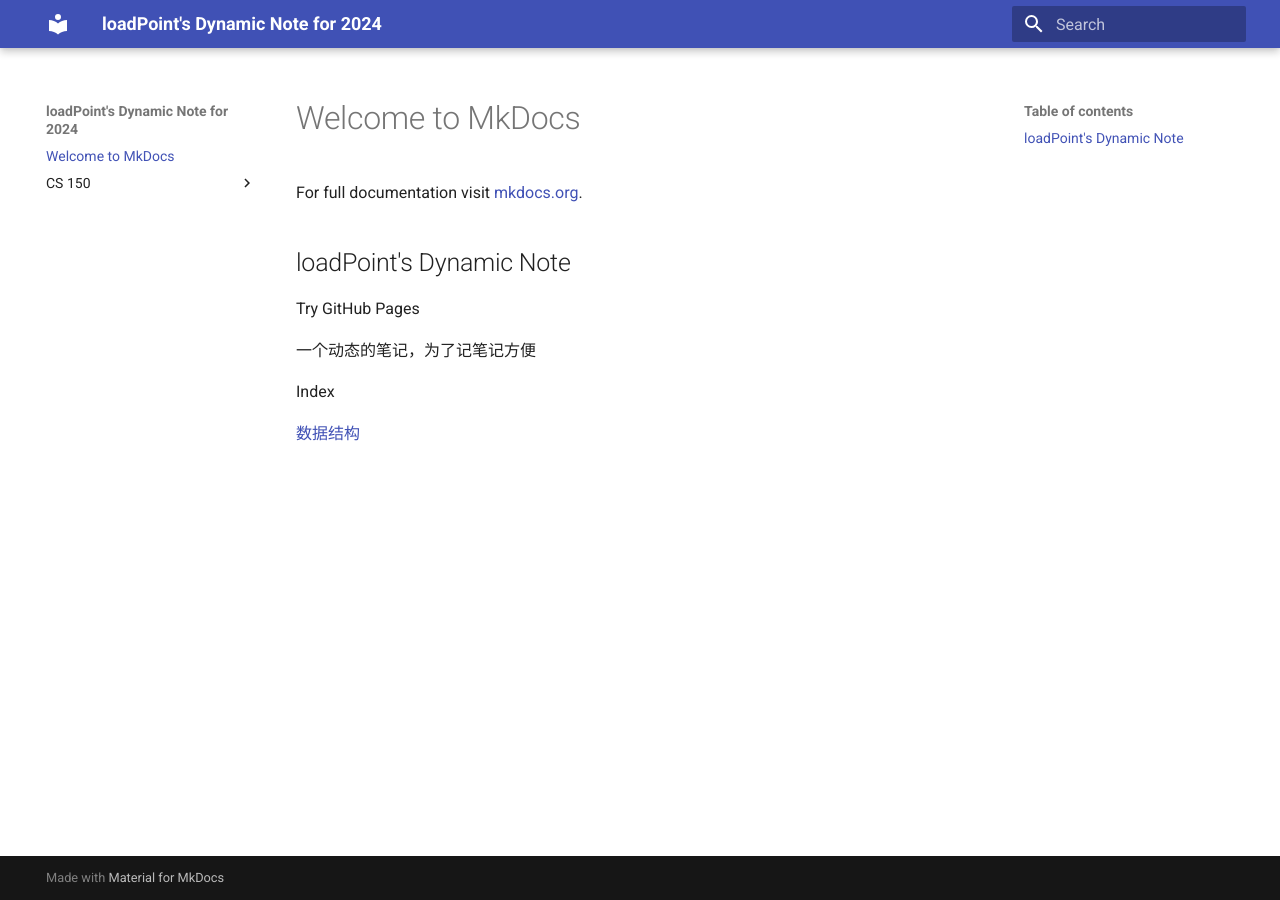
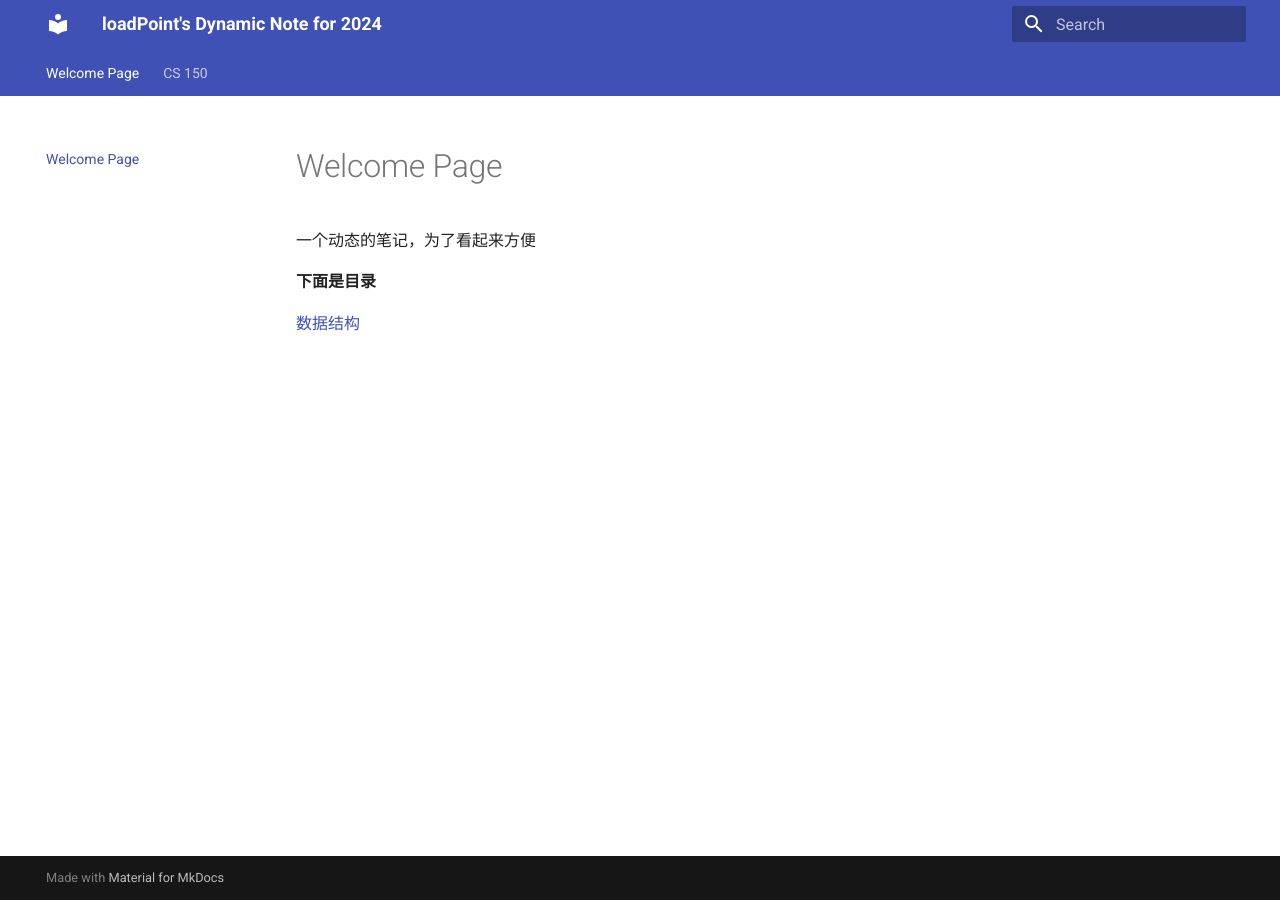
Before and after one commit to loadPoint/loadPoint.github.io, an MkDocs documentation site: the page built from docs/index.md, in a window 1280 px wide. Built offline with MkDocs 1.6.1 and Material for MkDocs 9.7.7, drawn with Linux system fonts in a browser that asks for light colours.

Commit message:
mark: 似乎 mkdocs 确实比较好用

```diff
--- a/docs/index.md
+++ b/docs/index.md
@@ -1,12 +1,7 @@
-# Welcome to MkDocs
+# Welcome Page
 
-For full documentation visit [mkdocs.org](https://www.mkdocs.org).
+一个动态的笔记，为了看起来方便
 
-## loadPoint's Dynamic Note
-Try GitHub Pages
+**下面是目录**
 
-一个动态的笔记，为了记笔记方便
-
-Index
-
-[数据结构](./CS-150/DSA-70/index.md)
+[数据结构](./CS-150/DSA-70/overall.md)
--- a/mkdocs.yml
+++ b/mkdocs.yml
@@ -2,3 +2,5 @@ site_name: loadPoint's Dynamic Note for 2024
 site_url: https://loadpoint.github.io/
 theme:
   name: material
+  features:
+    - navigation.tabs
```
Also changed, not shown: docs/CS-150/DSA-70/overall.md (added, +5 -0 lines).
